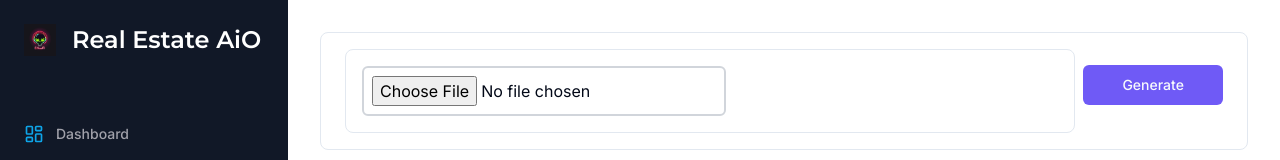
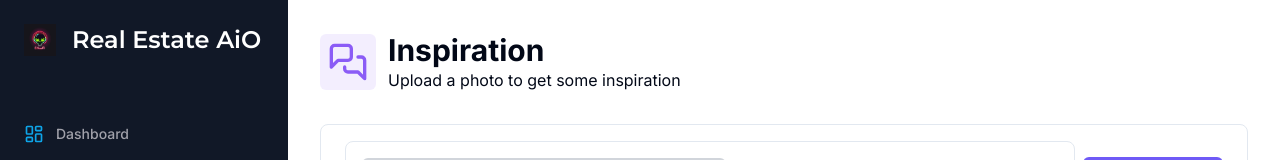
Before and after one commit to kaisdewani/ai-listings, a Next.js app: page /image in a window 1280 px wide. Shown: the top 160 px of the page. Built offline with nearby package versions, Linux system fonts and the light colour scheme; no server answers.

Commit message:
added back the title to the page

```diff
--- a/app/(dashboard)/(routes)/image/page.tsx
+++ b/app/(dashboard)/(routes)/image/page.tsx
@@ -6,12 +6,13 @@ import { Loader } from "@/components/loader";
 import { Button } from "@/components/ui/button";
 import { Form } from "@/components/ui/form";
 import axios from "axios";
-import { Copy } from "lucide-react";
+import { Copy, MessagesSquare } from "lucide-react";
 import { useRouter } from "next/router";
 import { useState } from "react";
 import { useForm } from "react-hook-form";
 import { zodResolver } from "@hookform/resolvers/zod";
 import { formSchema } from "./constants";
+import { Heading } from "@/components/heading";
 
 const ImagePage = () => {
   const [images, setImages] = useState<string>();
@@ -88,7 +89,17 @@ const ImagePage = () => {
 
 
   return (
+
     <div>
+      <div>
+        <Heading
+          title="Inspiration"
+          description="Upload a photo to get some inspiration"
+          icon={MessagesSquare}
+          iconColor="text-violet-500"
+          bgColor="bg-violet-500/10"
+        />
+      </div>
       {/* ... */}
       <div className="px-4 lg:px-8">
         <form
@@ -135,7 +146,7 @@ const ImagePage = () => {
       )}
       {imageUrl && (
         <div className="mt-4">
-          <img src={imageUrl} alt="Generated output" />
+          <img className="p-8" src={imageUrl} alt="Generated output" />
         </div>
       )}
     </div>
```
